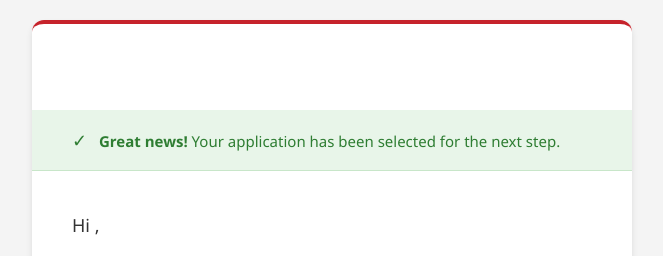
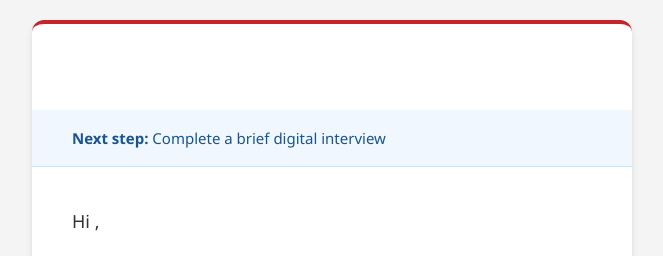
Before and after one commit to bbischke-nelo/airecruiter2, a Python web app: template api/config/templates/interview_email.html in a window 1280 px wide. Shown: the top 256 px of the page, without its empty margins (308-971 px from the left). Run offline with Jinja, Linux system fonts and the light colour scheme; the template is opened without the code that fills it, so the values that code supplies are empty.

Commit message:
fix: Honest email banner - no false celebration
Changed "Great news! Your application has been selected" (implies
human selection) to "Next step: Complete a brief digital interview"
(factual, inviting, not misleading).

🤖 Generated with [Claude Code](https://claude.com/claude-code)

Co-Authored-By: Claude Opus 4.5 <noreply@anthropic.com>

```diff
--- a/api/config/templates/interview_email.html
+++ b/api/config/templates/interview_email.html
@@ -18,14 +18,13 @@
                         </td>
                     </tr>
 
-                    <!-- Success banner -->
+                    <!-- Next step banner -->
                     <tr>
-                        <td style="background-color: #e8f5e9; padding: 16px 40px; border-bottom: 1px solid #c8e6c9;">
+                        <td style="background-color: #f0f7ff; padding: 16px 40px; border-bottom: 1px solid #d0e3f7;">
                             <table role="presentation" width="100%" cellspacing="0" cellpadding="0" border="0">
                                 <tr>
-                                    <td style="font-size: 15px; color: #2e7d32;">
-                                        <span style="font-size: 18px; margin-right: 8px;">&#10003;</span>
-                                        <strong>Great news!</strong> Your application has been selected for the next step.
+                                    <td style="font-size: 15px; color: #1a5490;">
+                                        <strong>Next step:</strong> Complete a brief digital interview
                                     </td>
                                 </tr>
                             </table>
--- a/api/config/templates/interview_email.txt
+++ b/api/config/templates/interview_email.txt
@@ -1,6 +1,4 @@
 Hi {{first_name}},
-
-Great news! Your application for {{position}} has been selected for the next step.
 
 Thank you for your interest in the {{position}} position. We'd like to learn more about you as part of our hiring process.
 
```
Also changed, not shown: api/services/email_preview.py (+4 -5 lines).
